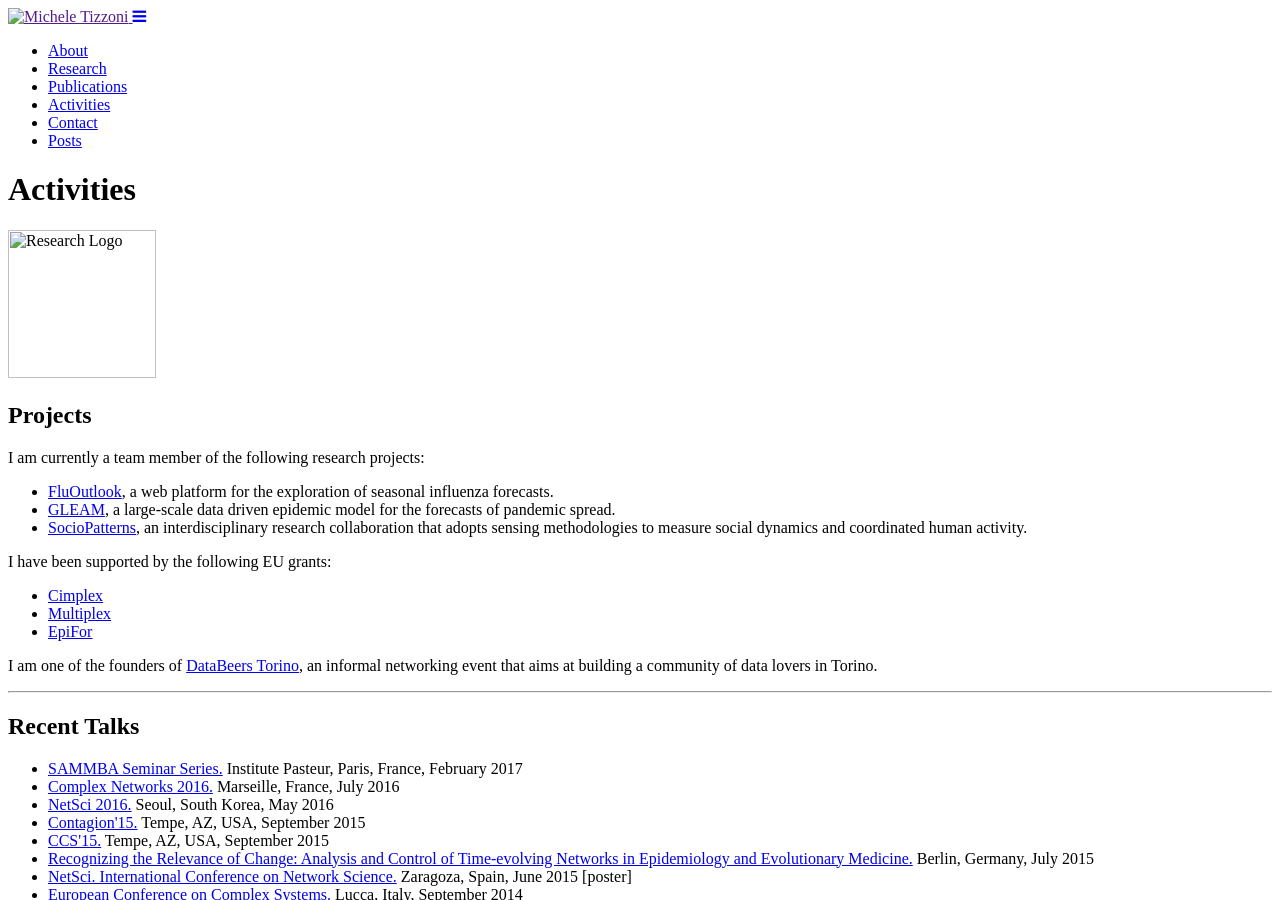
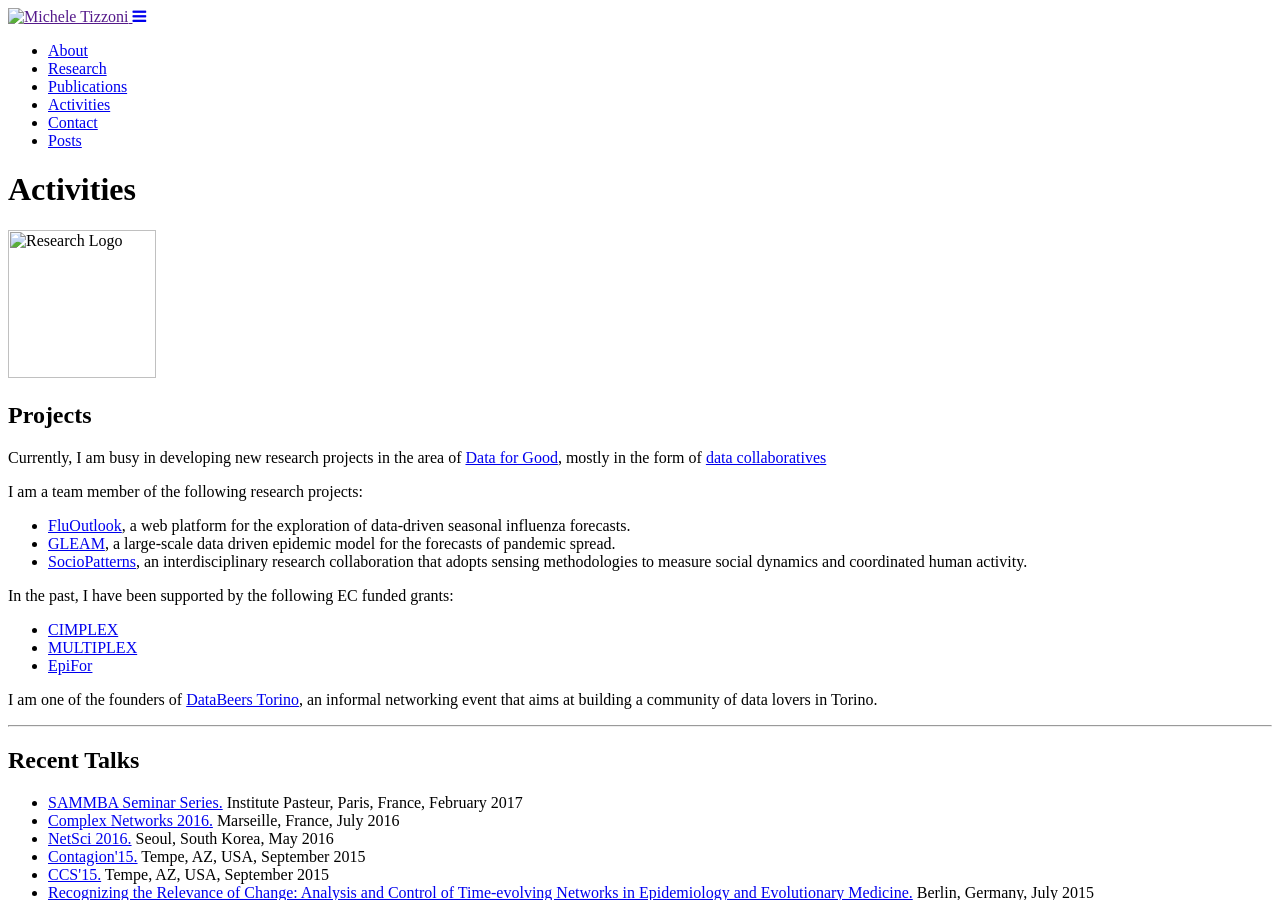
Before and after one commit to micheletizzoni/micheletizzoni.github.io, a Jekyll site: the page built from 4_activities.md, in a window 1280 px wide and 900 px high. Built offline with Jekyll 4.4.1, drawn with Linux system fonts in a browser that asks for light colours; nearby versions of some CDN libraries; a style sheet for code colours, icons or effects is not loaded.

Commit message:
Updated 29.6.17

```diff
--- a/4_activities.md
+++ b/4_activities.md
@@ -7,17 +7,20 @@ permalink: /activities/
 <img src="{{ site.baseurl }}assets/icons/tactics.svg" title="Research Logo" class="profile" height="148" width="148">
 
 <h2>Projects</h2>
-I am currently a team member of the following research projects:
+
+Currently, I am busy in developing new research projects in the area of <a href="https://datafordevelopment.it">Data for Good</a>, mostly in the form of <a href="https://datacollaboratives.org">data collaboratives</a>
+
+I am a team member of the following research projects:
 <ul>
-  <li><a href="https://fluoutlook.org">FluOutlook</a>, a web platform for the exploration of seasonal influenza forecasts. </li>
+  <li><a href="https://fluoutlook.org">FluOutlook</a>, a web platform for the exploration of data-driven seasonal influenza forecasts. </li>
   <li><a href="https://gleamviz.org">GLEAM</a>, a large-scale data driven epidemic model for the forecasts of pandemic spread. </li>
   <li><a href="https://Sociopatterns.org">SocioPatterns</a>, an interdisciplinary research collaboration that adopts sensing methodologies to measure social dynamics and coordinated human activity.</li>
 </ul>
 
-I have been supported by the following EU grants:
+In the past, I have been supported by the following EC funded grants:
 <ul>
-  <li><a href="https://www.cimplex-project.eu/">Cimplex</a> </li>
-  <li><a href="http://www.multiplexproject.eu/">Multiplex</a> </li>
+  <li><a href="https://www.cimplex-project.eu/">CIMPLEX</a> </li>
+  <li><a href="http://www.multiplexproject.eu/">MULTIPLEX</a> </li>
   <li><a href="http://epifor.eu/">EpiFor</a></li>
 </ul>
 
```
